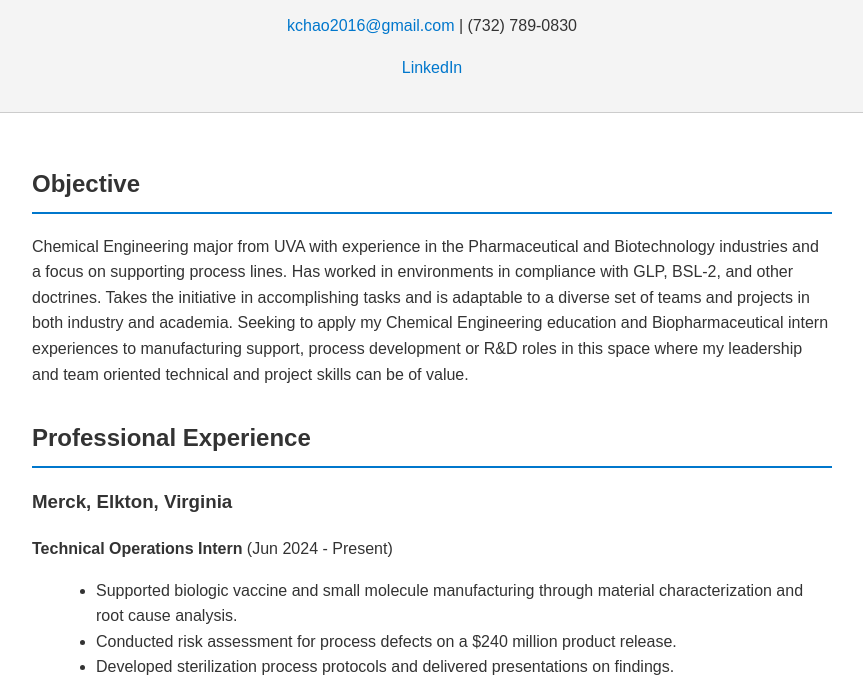
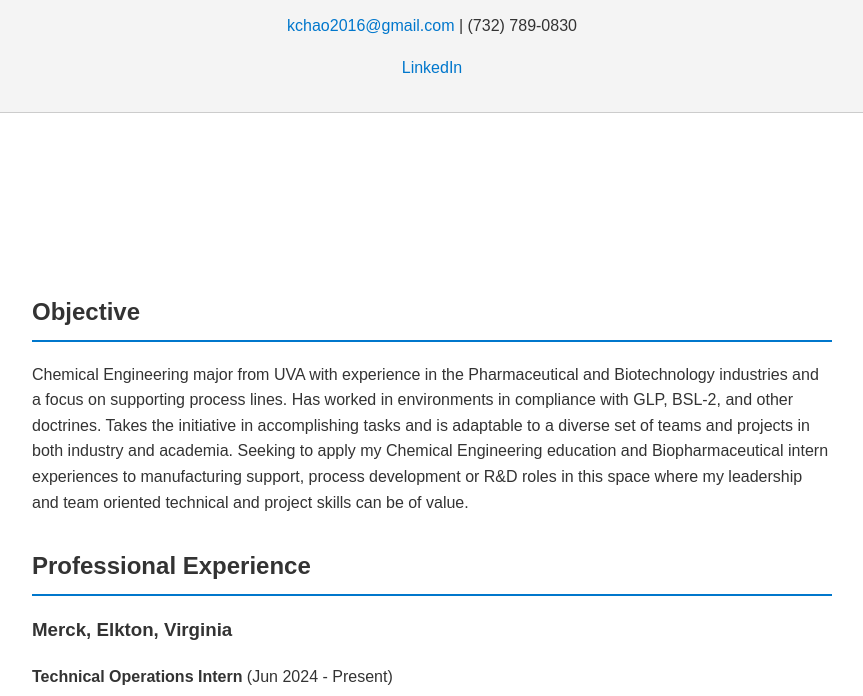
Before and after one commit to kchao1/kchao1.github.io, a plain HTML site: page index.html in a window 1280 px wide. Shown: the part 78-774 px from the top of the page, without its empty margins (208-1071 px from the left). Drawn offline with Linux system fonts and the light colour scheme.

Commit message:
Update styles.css

```diff
--- a/styles.css
+++ b/styles.css
@@ -27,7 +27,7 @@
         }
 
         main {
-            padding: 2rem;
+            padding: 10rem;
             max-width: 800px;
             margin: auto;
         }
```
